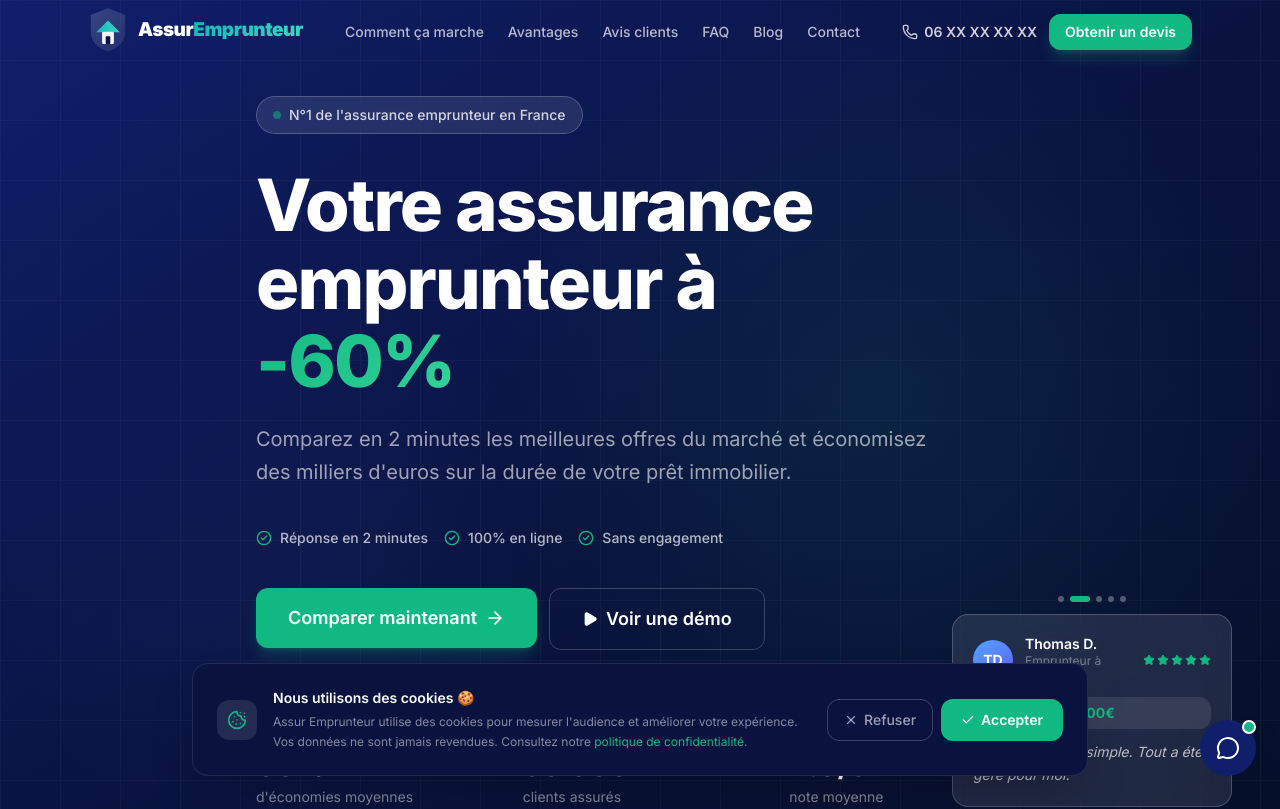
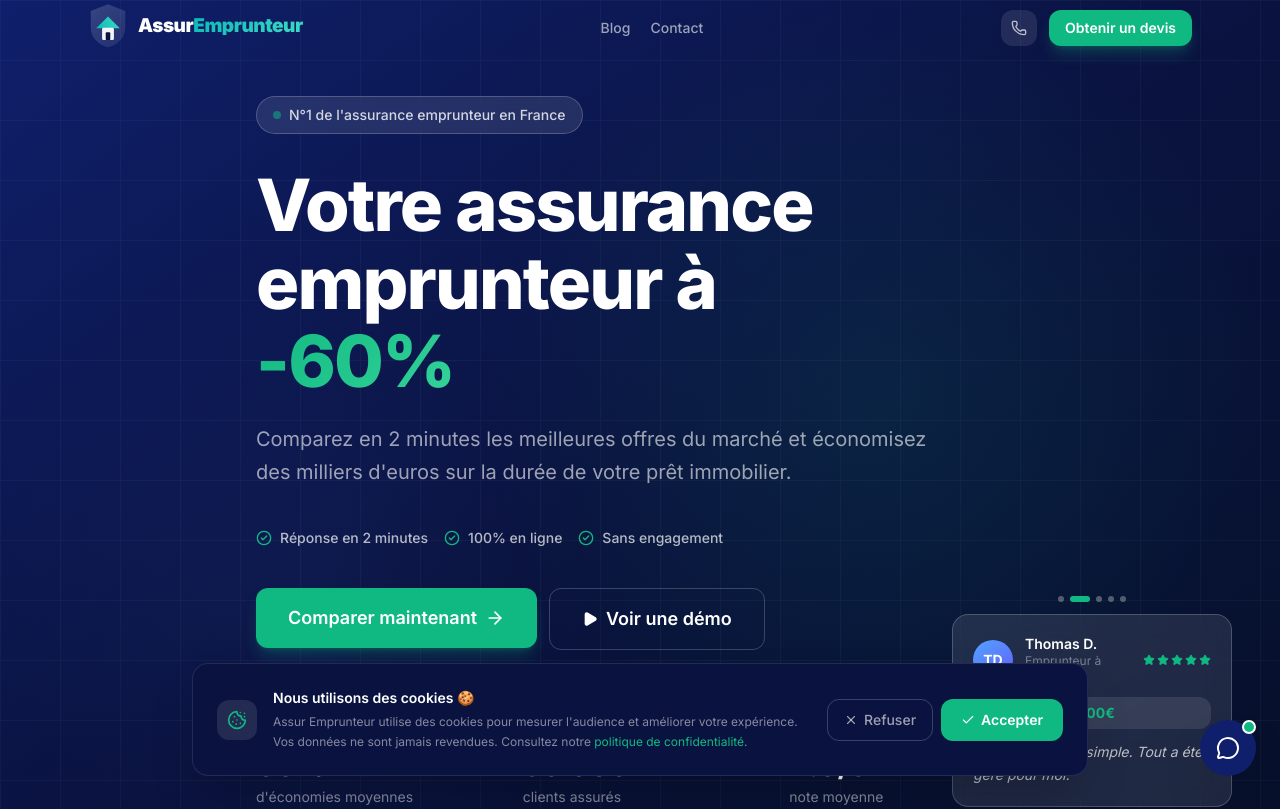
Before and after one commit to loricbenoit-coder/assurio, a React (Vite) app: page / in a window 1280 px wide. Shown: the top 809 px of the page. Built offline with nearby package versions, Linux system fonts and the light colour scheme.

Commit message:
feat: navbar epuree - logo + blog/contact + tel icone + CTA

```diff
--- a/src/components/layout/Navbar.jsx
+++ b/src/components/layout/Navbar.jsx
@@ -5,10 +5,14 @@
 import { Logo } from '@/components/ui/Logo'
 import { cn } from '@/lib/utils'
 
-// ⚠️ Remplace par ton vrai numéro avant la mise en ligne
 const PHONE = '06 XX XX XX XX'
 
 const NAV_LINKS = [
+  { label: 'Blog', href: '/blog', isRoute: true },
+  { label: 'Contact', href: '/contact', isRoute: true },
+]
+
+const MOBILE_LINKS = [
   { label: 'Comment ça marche', href: '/#comment-ca-marche' },
   { label: 'Avantages', href: '/#avantages' },
   { label: 'Avis clients', href: '/#avis' },
@@ -28,65 +32,80 @@
     return () => window.removeEventListener('scroll', handleScroll)
   }, [scrolledOnly])
 
+  const linkClass = cn(
+    'text-sm font-medium transition-colors',
+    scrolled ? 'text-slate-500 hover:text-[#0a1340]' : 'text-white/60 hover:text-white'
+  )
+
   return (
     <header className={cn(
       'fixed top-0 left-0 right-0 z-50 transition-all duration-300',
       scrolled ? 'bg-white/95 backdrop-blur-md shadow-sm border-b border-slate-100' : 'bg-transparent'
     )}>
-      <div className="max-w-6xl mx-auto px-6 h-16 flex items-center justify-between gap-4">
+      <div className="max-w-6xl mx-auto px-6 h-14 flex items-center justify-between gap-6">
+
         {/* Logo */}
-        <a href="/" aria-label="Assur Emprunteur - Accueil">
+        <a href="/" aria-label="Assur Emprunteur - Accueil" className="flex-shrink-0">
           <Logo dark={scrolled} />
         </a>
 
-        {/* Desktop nav */}
-        <nav className="hidden md:flex items-center gap-6">
+        {/* Desktop nav — minimaliste */}
+        <nav className="hidden md:flex items-center gap-5">
           {NAV_LINKS.map(({ label, href, isRoute }) => (
             isRoute
-              ? <Link key={href} to={href}
-                  className={cn('text-sm font-medium transition-colors', scrolled ? 'text-slate-600 hover:text-[#0a1340]' : 'text-white/70 hover:text-white')}>
-                  {label}
-                </Link>
-              : <a key={href} href={href}
-                  className={cn('text-sm font-medium transition-colors', scrolled ? 'text-slate-600 hover:text-[#0a1340]' : 'text-white/70 hover:text-white')}>
-                  {label}
-                </a>
+              ? <Link key={href} to={href} className={linkClass}>{label}</Link>
+              : <a key={href} href={href} className={linkClass}>{label}</a>
           ))}
         </nav>
 
-        {/* Téléphone + CTA */}
-        <div className="hidden md:flex items-center gap-3">
-          <a href={`tel:${PHONE.replace(/\s/g, '')}`}
-            className={cn('flex items-center gap-1.5 text-sm font-semibold transition-colors', scrolled ? 'text-[#0a1340]' : 'text-white/80 hover:text-white')}>
+        {/* Actions desktop */}
+        <div className="hidden md:flex items-center gap-3 flex-shrink-0">
+          {/* Téléphone — icône uniquement */}
+          <a
+            href={`tel:${PHONE.replace(/\s/g, '')}`}
+            title={PHONE}
+            className={cn(
+              'w-9 h-9 rounded-xl flex items-center justify-center transition-colors',
+              scrolled
+                ? 'bg-slate-100 text-slate-600 hover:bg-[#0f1f6b] hover:text-white'
+                : 'bg-white/10 text-white/70 hover:bg-white/20 hover:text-white'
+            )}
+          >
             <Phone className="w-4 h-4" />
-            {PHONE}
           </a>
+
+          {/* CTA */}
           <a href="/#simulateur">
             <Button size="sm">Obtenir un devis</Button>
           </a>
         </div>
 
         {/* Mobile toggle */}
-        <button className={cn('md:hidden p-2', scrolled ? 'text-slate-600' : 'text-white')}
-          onClick={() => setMenuOpen(!menuOpen)} aria-label="Menu">
+        <button
+          className={cn('md:hidden p-2 rounded-lg transition-colors', scrolled ? 'text-slate-600 hover:bg-slate-100' : 'text-white hover:bg-white/10')}
+          onClick={() => setMenuOpen(!menuOpen)}
+          aria-label="Menu"
+        >
           {menuOpen ? <X className="w-5 h-5" /> : <Menu className="w-5 h-5" />}
         </button>
       </div>
 
       {/* Mobile menu */}
       {menuOpen && (
-        <div className="md:hidden bg-white border-t border-slate-100 px-6 py-4 flex flex-col gap-4">
-          {NAV_LINKS.map(({ label, href, isRoute }) => (
+        <div className="md:hidden bg-white border-t border-slate-100 px-6 py-5 flex flex-col gap-4">
+          {MOBILE_LINKS.map(({ label, href, isRoute }) => (
             isRoute
               ? <Link key={href} to={href} className="text-sm font-medium text-slate-600 hover:text-[#0a1340]" onClick={() => setMenuOpen(false)}>{label}</Link>
               : <a key={href} href={href} className="text-sm font-medium text-slate-600 hover:text-[#0a1340]" onClick={() => setMenuOpen(false)}>{label}</a>
           ))}
-          <a href={`tel:${PHONE.replace(/\s/g, '')}`} className="flex items-center gap-2 text-sm font-semibold text-[#0a1340]">
-            <Phone className="w-4 h-4 text-[#10b981]" /> {PHONE}
-          </a>
-          <a href="/#simulateur" onClick={() => setMenuOpen(false)}>
-            <Button size="sm" className="w-full mt-1">Obtenir un devis</Button>
-          </a>
+          <div className="pt-2 border-t border-slate-100 flex flex-col gap-3">
+            <a href={`tel:${PHONE.replace(/\s/g, '')}`} className="flex items-center gap-2 text-sm font-semibold text-[#0a1340]">
+              <Phone className="w-4 h-4 text-[#10b981]" /> {PHONE}
+            </a>
+            <a href="/#simulateur" onClick={() => setMenuOpen(false)}>
+              <Button size="sm" className="w-full">Obtenir un devis</Button>
+            </a>
+          </div>
         </div>
       )}
     </header>
```
